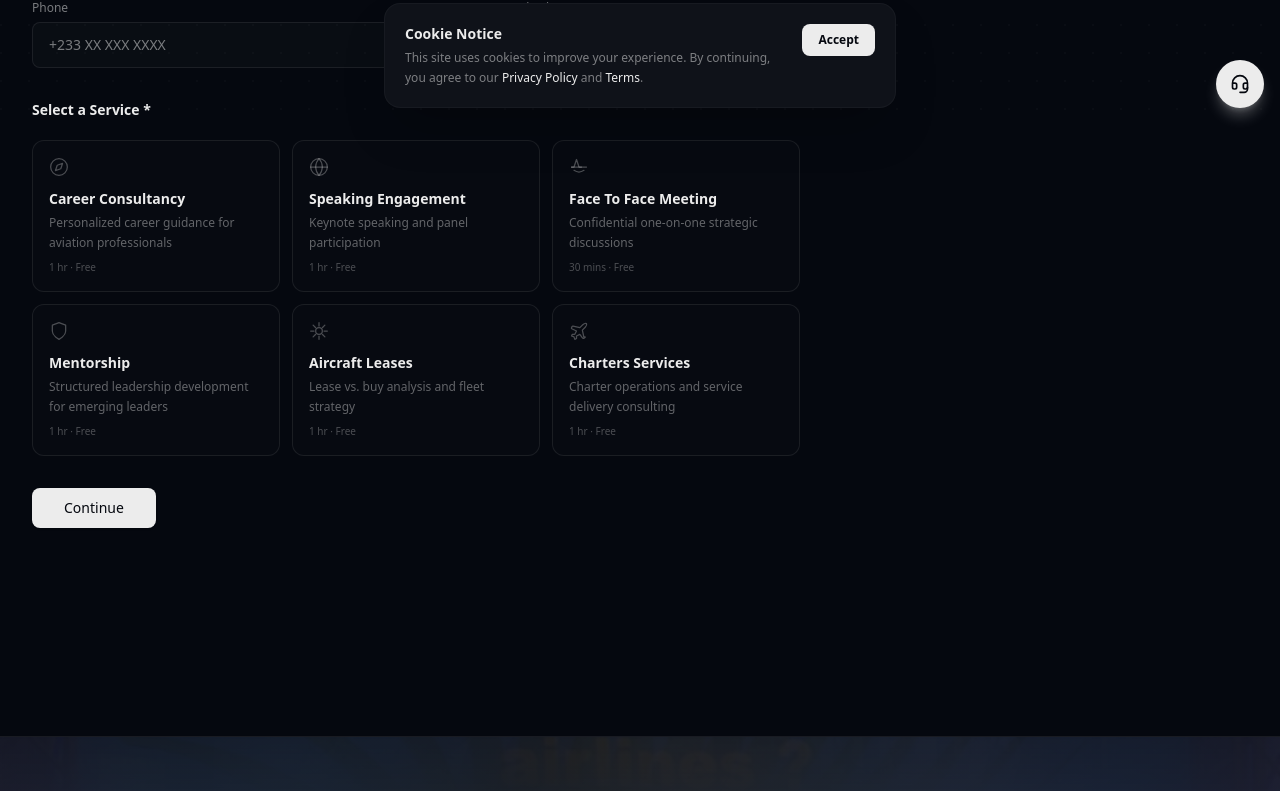
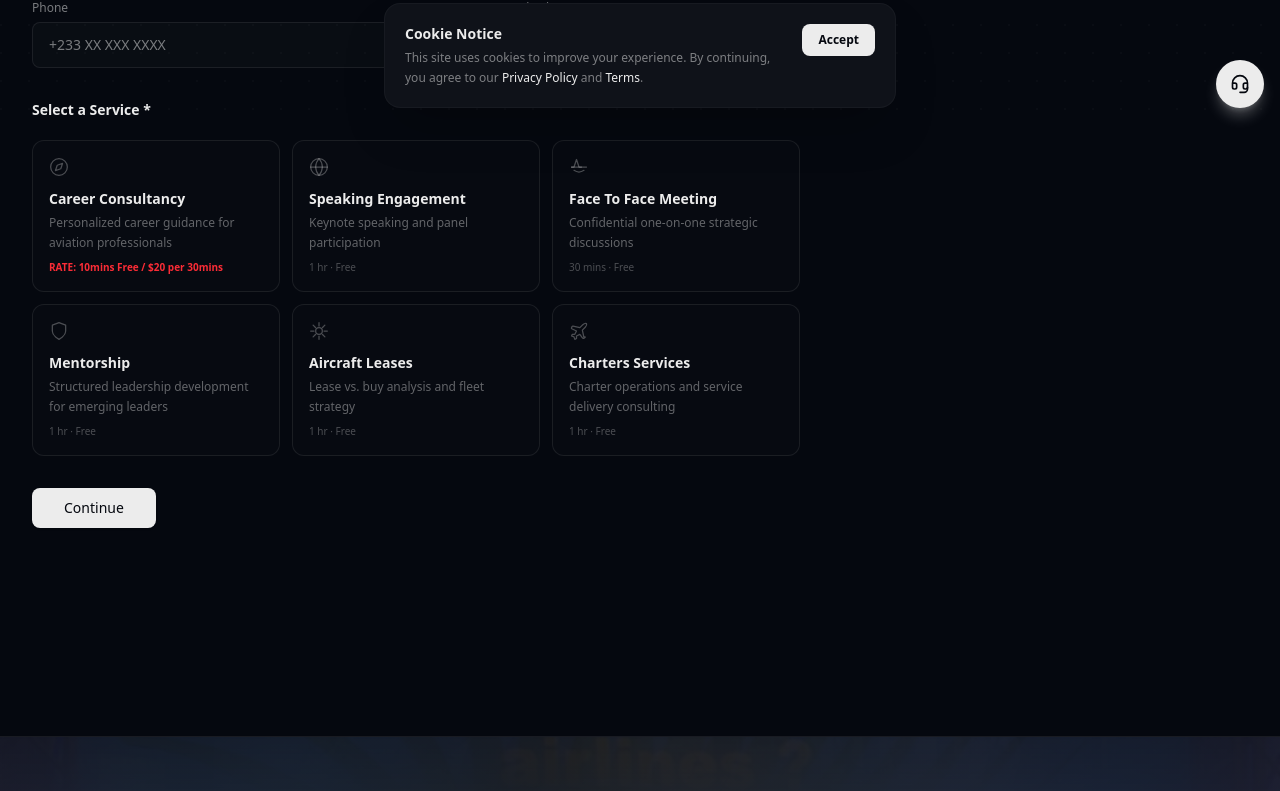
Before and after one commit to johnsonsemmanuel/richardkyereh, a Next.js app: page /booking in a window 1280 px wide. Shown: the part 676-1467 px from the top of the page. Built offline with nearby package versions, Linux system fonts and the light colour scheme.

Commit message:
Make Career Consultancy rate red and update booking card to RATE text

```diff
--- a/src/app/booking/page.tsx
+++ b/src/app/booking/page.tsx
@@ -22,7 +22,7 @@ const timeSlots = [
 ];
 
 const services = [
-  { id: "Career Consultancy", icon: CompassIcon, desc: "Personalized career guidance for aviation professionals", duration: "1 hr" },
+  { id: "Career Consultancy", icon: CompassIcon, desc: "Personalized career guidance for aviation professionals", duration: "1 hr", rate: "RATE: 10mins Free / $20 per 30mins" },
   { id: "Speaking Engagement", icon: GlobeIcon, desc: "Keynote speaking and panel participation", duration: "1 hr" },
   { id: "Face To Face Meeting", icon: WingsIcon, desc: "Confidential one-on-one strategic discussions", duration: "30 mins" },
   { id: "Mentorship", icon: ShieldIcon, desc: "Structured leadership development for emerging leaders", duration: "1 hr" },
@@ -374,9 +374,15 @@ export default function BookingPage() {
                               <p className="text-xs text-foreground/40 mt-1 leading-relaxed">
                                 {s.desc}
                               </p>
-                              <span className="text-[10px] text-foreground/30 mt-2 block">
-                                {s.duration} &middot; Free
-                              </span>
+                              {s.rate ? (
+                                <span className="text-[10px] text-red-500 font-bold mt-2 block">
+                                  {s.rate}
+                                </span>
+                              ) : (
+                                <span className="text-[10px] text-foreground/30 mt-2 block">
+                                  {s.duration} &middot; Free
+                                </span>
+                              )}
                             </button>
                           );
                         })}
--- a/src/app/services/[slug]/page.tsx
+++ b/src/app/services/[slug]/page.tsx
@@ -167,7 +167,7 @@ export default async function ServicePage({ params }: { params: Promise<{ slug:
               </div>
               <div className="flex items-center gap-3 mb-4">
                 <Icon className="size-5 text-primary" />
-                <span className="text-primary text-sm font-medium tracking-widest uppercase">
+                <span className={`text-sm font-medium tracking-widest uppercase ${service.slug === "career-consultancy" ? "text-red-500 font-bold" : "text-primary"}`}>
                   {service.price}
                 </span>
               </div>
```
